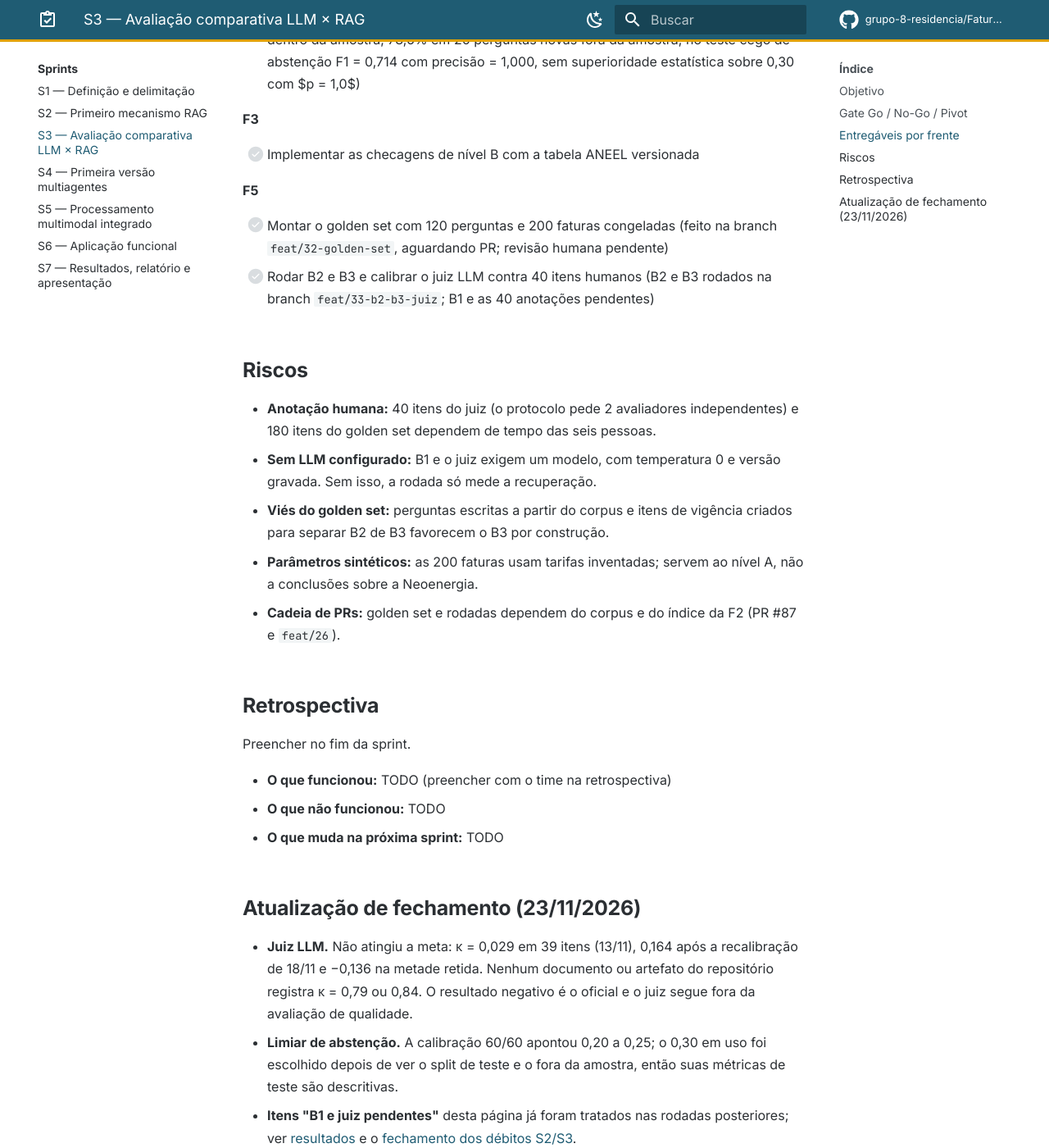
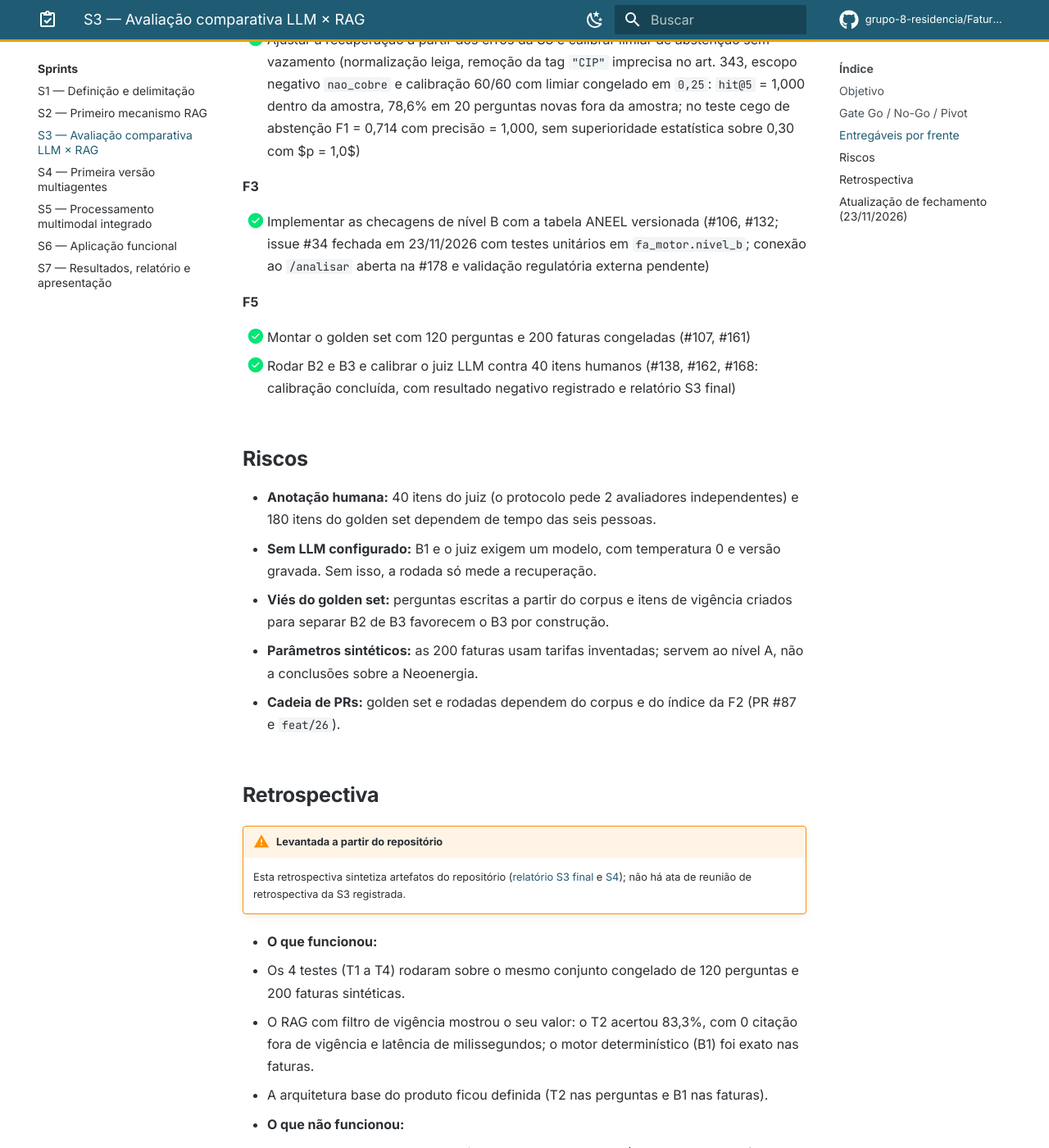
Before and after one commit to grupo-8-residencia/Fatura-Aberta, an MkDocs documentation site: the page built from docs/sprints/s3.md, in a window 1280 px wide and 1400 px high, scrolled down 1479 px. Shown: the whole window at 82% size. Built offline with MkDocs 1.6.1 and Material for MkDocs 9.7.7, drawn with Linux system fonts in a browser that asks for light colours; plug-ins that fetch from the network failed and are left out; comment, search, counter and statistics services are not loaded; some of the changed text lies outside the part shown.

Commit message:
fix(extracao, docs): encerra débitos técnicos das issues #9, #30 e #115 e alinha sprints (#176)
* fix(extracao, docs): encerra débitos técnicos das issues #9, #30 e #115 e alinha sprints

- Remove TODOs de rótulos reais em fa_extracao/anonimizacao.py, incluindo pagador e códigos de instalação/cliente da 2ª via
- Adiciona teste de anonimização para os novos rótulos mapeados
- Remove TODO de layout legado em fa_extracao/layouts.py, formalizando o escopo único pós-maio/2026
- Confirma campos-chave em scripts/acuracia_por_campo.py
- Atualiza definição de pronto e backlog em docs/frentes/f4.md
- Marca entregáveis e encerra pendências das Sprints 1 a 4 e 6 (issues #9, #30, #115)
- Integra retrospectiva e decisão formal de gate da Sprint 3 em docs/sprints/s3.md

Closes #9
Closes #30
Closes #115

* docs(f4,sprints): alinha checklists e afirmacoes as evidencias reais (#9, #30, #115)

---------

Co-authored-by: aluno1 <aluno1@Mac.localdomain>
Co-authored-by: Pedro Henrique <contato.pedrohpsantos@gmail.com>
Co-authored-by: pedrohpsantos <phps2014.phps@gmail.com>

```diff
--- a/docs/sprints/s3.md
+++ b/docs/sprints/s3.md
@@ -20,7 +20,7 @@ Comparar, com estatística, o motor determinístico (B1), um LLM com RAG sem fil
 | **No-Go** | Resultado sem intervalo de confiança, ou golden set sem hash registrado. | Proposta: repetir a rodada até cumprir o protocolo. |
 | **Pivot** | κ < 0,75 | O protocolo manda refinar o prompt da rubrica do juiz ou usar anotação humana direta. |
 
-Decisão tomada em reunião: TODO (data e resultado).
+Decisão tomada em reunião: sem ata de reunião formal da S3 registrada no repositório (a decisão posterior de adoção da arquitetura T5 foi registrada em 18/11/2026 em [S4](../sprints/s4.md)). O juiz LLM foi reprovado na calibração (κ = 0,029; recalibração κ = 0,164) e saiu das métricas oficiais; ver [relatório S3 final](../avaliacao/relatorio-s3-final.md).
 
 !!! info "Estado em 09/11/2026"
     Rodada B2 × B3 feita sobre a recuperação (sem LLM): B3 acerta 0,933 contra 0,850 do B2, McNemar p = 0,0044 (válido só para este golden set, preliminar e sem revisão humana), mas a diferença vem dos itens de vigência do próprio golden set. B1 e a calibração do juiz seguem pendentes. Ver [resultados](../avaliacao/resultados.md).
@@ -33,12 +33,12 @@ Decisão tomada em reunião: TODO (data e resultado).
 
 **F3**
 
-- [ ] Implementar as checagens de nível B com a tabela ANEEL versionada
+- [x] Implementar as checagens de nível B com a tabela ANEEL versionada (#106, #132; issue #34 fechada em 23/11/2026 com testes unitários em `fa_motor.nivel_b`; conexão ao `/analisar` aberta na #178 e validação regulatória externa pendente)
 
 **F5**
 
-- [ ] Montar o golden set com 120 perguntas e 200 faturas congeladas (feito na branch `feat/32-golden-set`, aguardando PR; revisão humana pendente)
-- [ ] Rodar B2 e B3 e calibrar o juiz LLM contra 40 itens humanos (B2 e B3 rodados na branch `feat/33-b2-b3-juiz`; B1 e as 40 anotações pendentes)
+- [x] Montar o golden set com 120 perguntas e 200 faturas congeladas (#107, #161)
+- [x] Rodar B2 e B3 e calibrar o juiz LLM contra 40 itens humanos (#138, #162, #168: calibração concluída, com resultado negativo registrado e relatório S3 final)
 
 ## Riscos
 
@@ -50,11 +50,25 @@ Decisão tomada em reunião: TODO (data e resultado).
 
 ## Retrospectiva
 
-Preencher no fim da sprint.
+!!! warning "Levantada a partir do repositório"
+    Esta retrospectiva sintetiza artefatos do repositório ([relatório S3 final](../avaliacao/relatorio-s3-final.md) e [S4](../sprints/s4.md)); não há ata de reunião de retrospectiva da S3 registrada.
 
-- **O que funcionou:** TODO (preencher com o time na retrospectiva)
-- **O que não funcionou:** TODO
-- **O que muda na próxima sprint:** TODO
+- **O que funcionou:**
+  - Os 4 testes (T1 a T4) rodaram sobre o mesmo conjunto congelado de 120 perguntas e 200 faturas
+    sintéticas.
+  - O RAG com filtro de vigência mostrou o seu valor: o T2 acertou 83,3%, com 0 citação fora de vigência e
+    latência de milissegundos; o motor determinístico (B1) foi exato nas faturas.
+  - A arquitetura base do produto ficou definida (T2 nas perguntas e B1 nas faturas).
+- **O que não funcionou:**
+  - Muitas respostas com JSON inválido nos testes com LLM (11 no T3 e 16 no T4) e abstenção alta do T4 nas
+    faturas (46,5%, o que derrubou o acerto para 53,5%).
+  - 0% de acerto nas perguntas fora do corpus (CIP/COSIP), por causa do limiar 0,30 e do embedder léxico.
+  - Gargalo na coleta das 80 decisões humanas de calibração e travamento do juiz `qwen3:14b` no GS-Q114.
+- **O que mudou para a S4:**
+  - Pivot do juiz LLM, que saiu das métricas oficiais depois da reprovação na calibração.
+  - Adoção da arquitetura T5 (4 agentes), que separa o cálculo determinístico e a recuperação da redação e
+    da auditoria.
+  - Gabarito v2 do golden set planejado para a S5.
 
 ## Atualização de fechamento (23/11/2026)
 
```
Also changed, not shown: docs/frentes/f4.md (+8 -8 lines), docs/sprints/s1.md (+4 -4 lines), docs/sprints/s2.md (+4 -3 lines), docs/sprints/s4.md (+1 -1 lines), docs/sprints/s6.md (+1 -1 lines), 3 other files.
